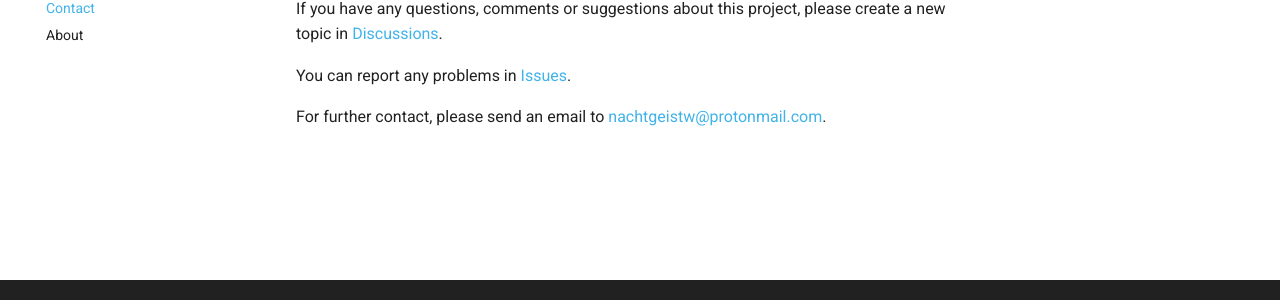
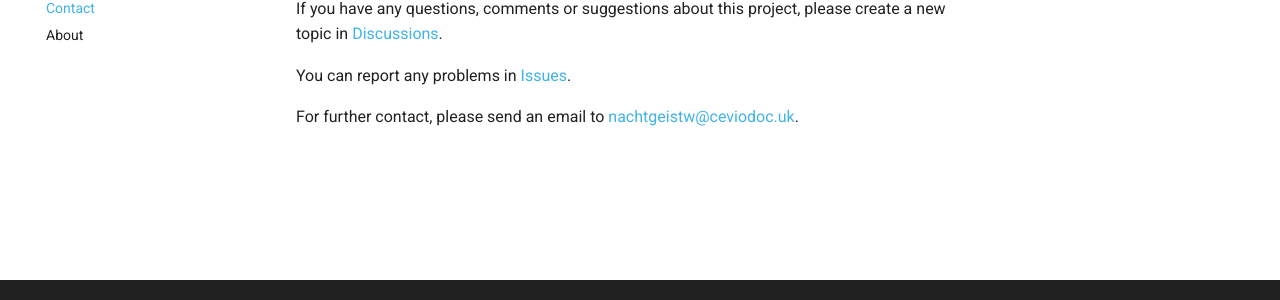
Before and after one commit to CeVIO-User-Guide-Unofficial/cevio-ai-en, an MkDocs documentation site: the page built from docs/intro/contact.md, in a window 1280 px wide. Shown: the part 232-532 px from the top of the page. Built offline with MkDocs 1.6.1 and Material for MkDocs 9.7.7, drawn with Linux system fonts in a browser that asks for light colours; comment, search, counter and statistics services are not loaded.

Commit message:
Update contact.md

```diff
--- a/docs/intro/contact.md
+++ b/docs/intro/contact.md
@@ -8,4 +8,4 @@ If you have any questions, comments or suggestions about this project, please cr
 
 You can report any problems in [Issues](https://github.com/CeVIO-User-Guide-Unofficial/CeVIO-AI/issues/new).
 
-For further contact, please send an email to [nachtgeistw@protonmail.com](mailto:nachtgeistw@protonmail.com).
+For further contact, please send an email to [nachtgeistw@ceviodoc.uk](mailto:nachtgeistw@ceviodoc.uk).
```
